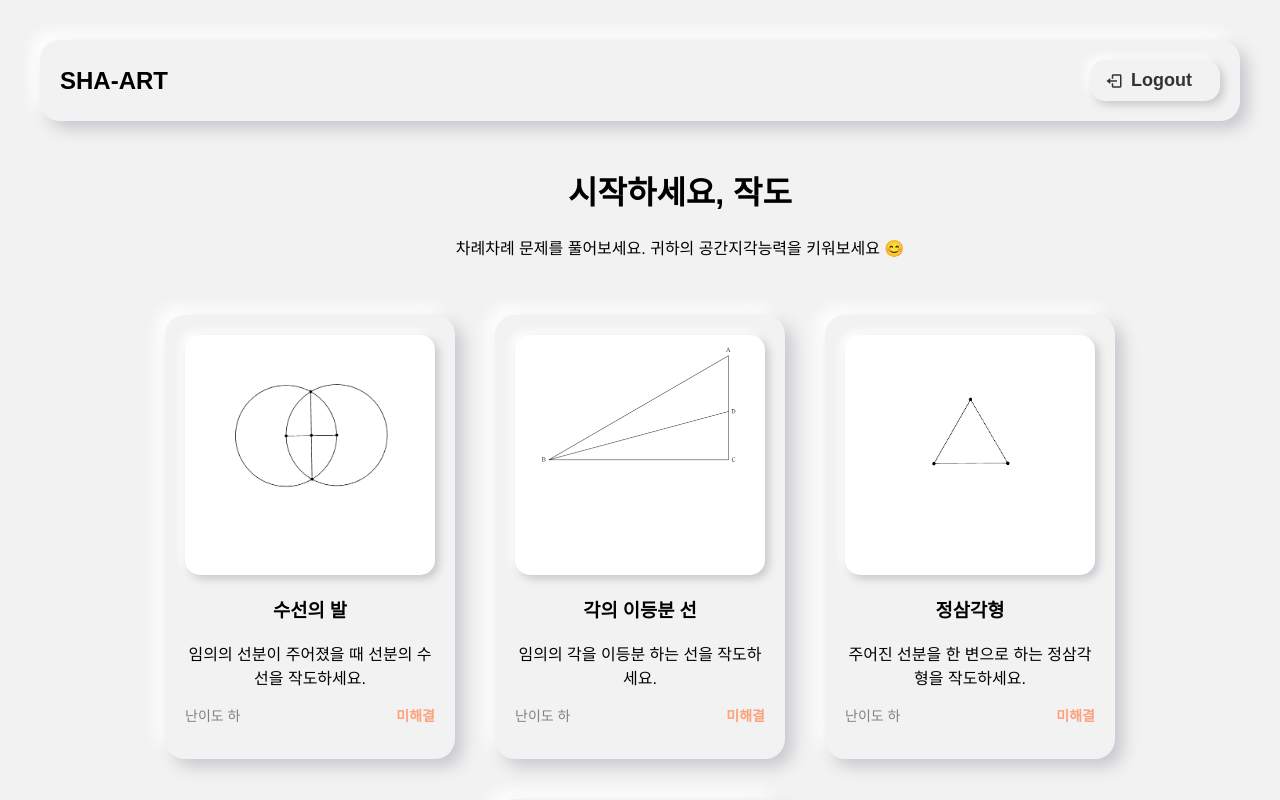
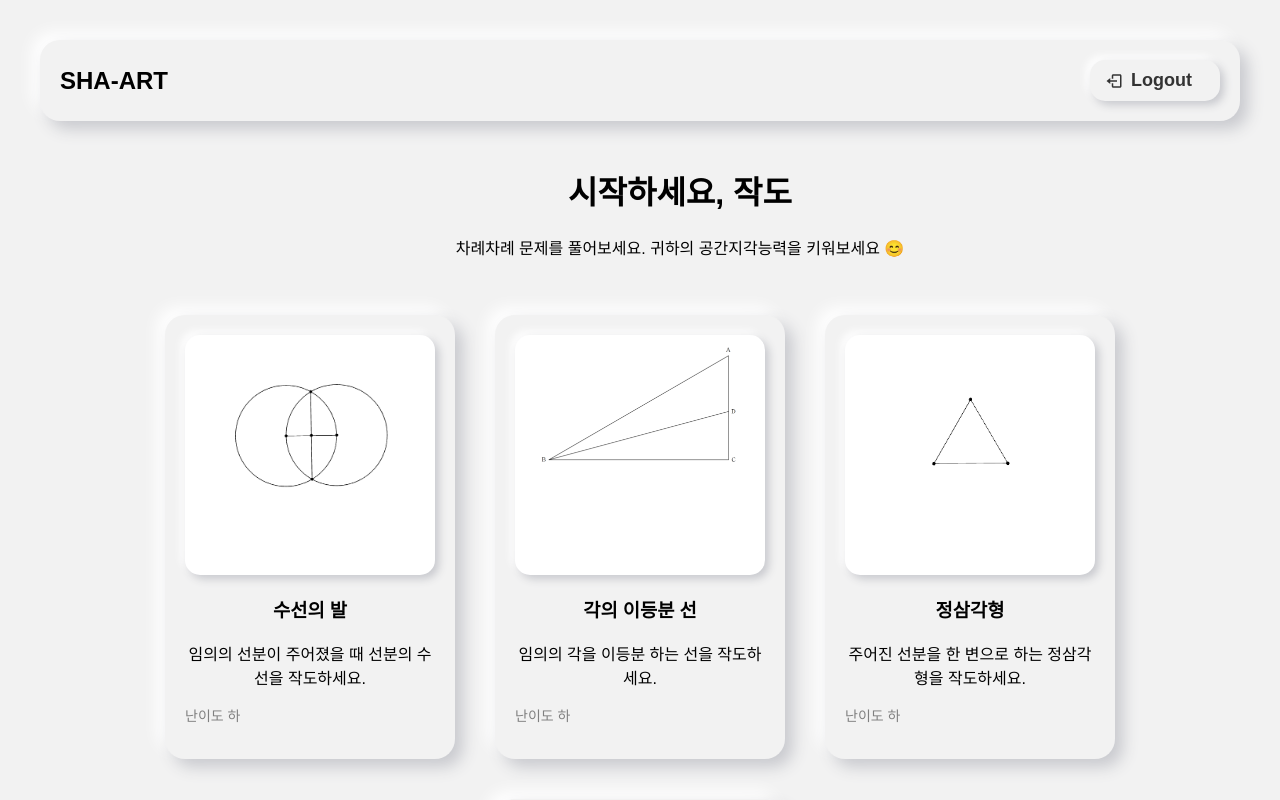
Before and after one commit to sum37/Shaart, a React (Create React App) app: page /dashboard in a window 1280 px wide. Shown: the top 800 px of the page. Built offline with nearby package versions, Linux system fonts and the light colour scheme; no server answers; sample sign-in values are in the browser's storage.

Commit message:
feat: remove username data

```diff
--- a/src/Card.js
+++ b/src/Card.js
@@ -29,7 +29,7 @@ const Card = ({ id, image, title, description, footerLeft, onClick, username })
       <p className="card-footer">
         <span>{footerLeft}</span>
         <span className={`status ${status ? 'solved' : 'unsolved'}`}>
-          {status ? '해결' : '미해결'}
+          {status ? '해결' : ''}
         </span>
       </p>
     </div>
--- a/src/authContext.js
+++ b/src/authContext.js
@@ -13,6 +13,7 @@ export const AuthProvider = ({ children }) => {
     setIsAuthenticated(false);
     localStorage.removeItem('access_token');
     localStorage.removeItem('refresh_token');
+    localStorage.removeItem('username');
     navigate('/login'); // Redirect to the login page
   };
 
```
